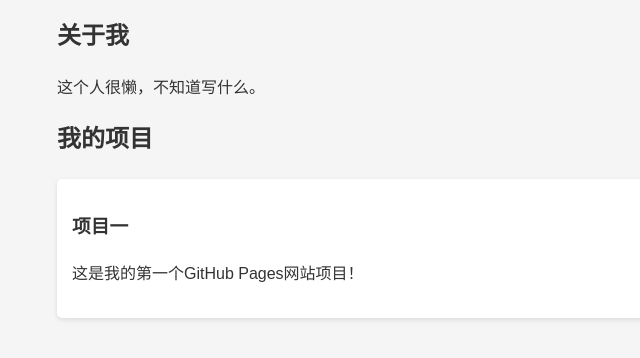
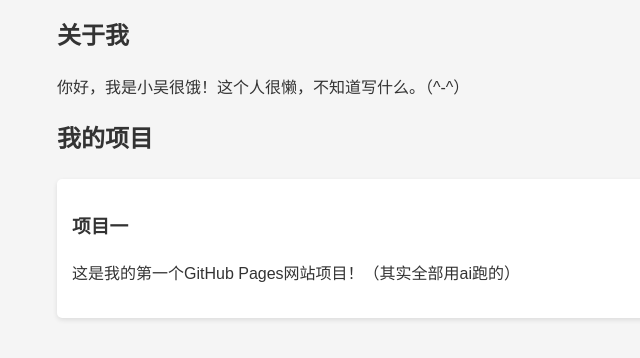
Before and after one commit to eeeee610/eeeee610.github.io, a plain HTML site: page index.html in a window 1280 px wide. Shown: the part 208-566 px from the top of the page, without its empty margins (183-823 px from the left). Drawn offline with Linux system fonts and the light colour scheme.

Commit message:
加了点没用的细节

```diff
--- a/index.html
+++ b/index.html
@@ -45,14 +45,14 @@
 
     <section id="about">
         <h2>关于我</h2>
-        <p>这个人很懒，不知道写什么。</p>
+        <p>你好，我是小吴很饿！这个人很懒，不知道写什么。（^-^）</p>
     </section>
 
     <section id="projects">
         <h2>我的项目</h2>
         <div class="project">
             <h3>项目一</h3>
-            <p>这是我的第一个GitHub Pages网站项目！</p>
+            <p>这是我的第一个GitHub Pages网站项目！（其实全部用ai跑的）</p>
         </div>
     </section>
 </body>
```
